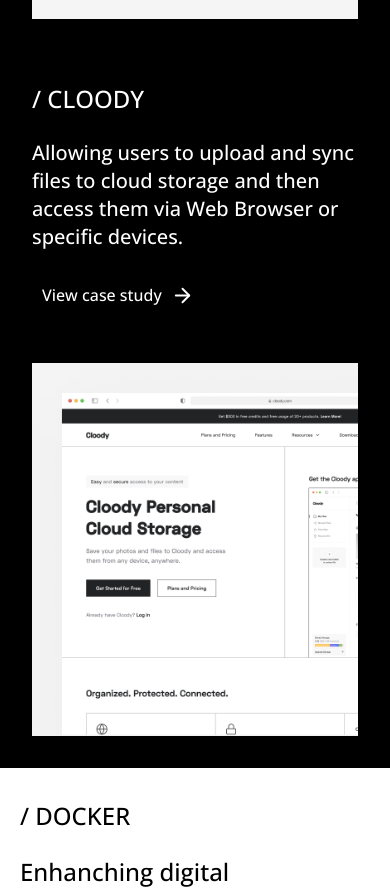
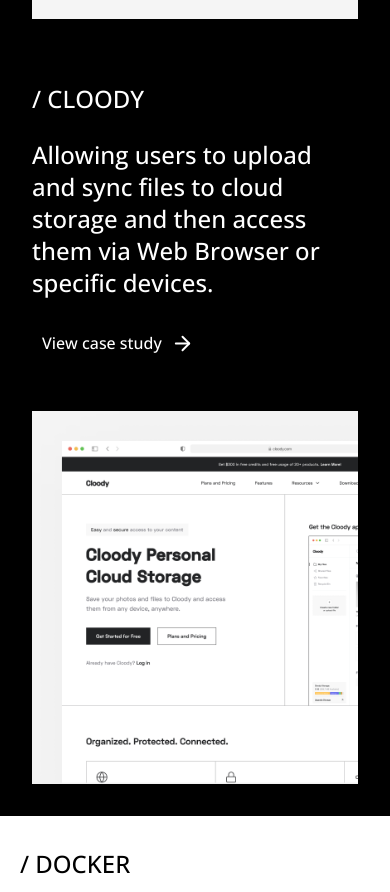
Before and after one commit to JihadZaidan/nexa-baru, a Next.js app: page /works in a window 390 px wide. Shown: the part 1620-2512 px from the top of the page. Built offline with nearby package versions, Linux system fonts and the light colour scheme.

Commit message:
style:repair text size

```diff
--- a/src/components/works/centerwork.tsx
+++ b/src/components/works/centerwork.tsx
@@ -49,7 +49,7 @@ export default function CenterWork() {
                 <div className="w-full justify-right items-right flex lg:flex-row flex-col gap-12 lg:pl-90">
                     <div ref={secobeRef} className="justify-left items-left flex flex-col gap-6 bg-transparent relative lg:top-25">
                         <h5 className="text-2xl font-medium text-left text-white">/ CLOODY</h5>
-                        <h4 className="lg:text-4xl text-xl font-medium text-left text-white">
+                        <h4 className="lg:text-4xl text-2xl font-medium text-left text-white">
                             Allowing users to
                             upload and sync files
                             to cloud storage and
```
